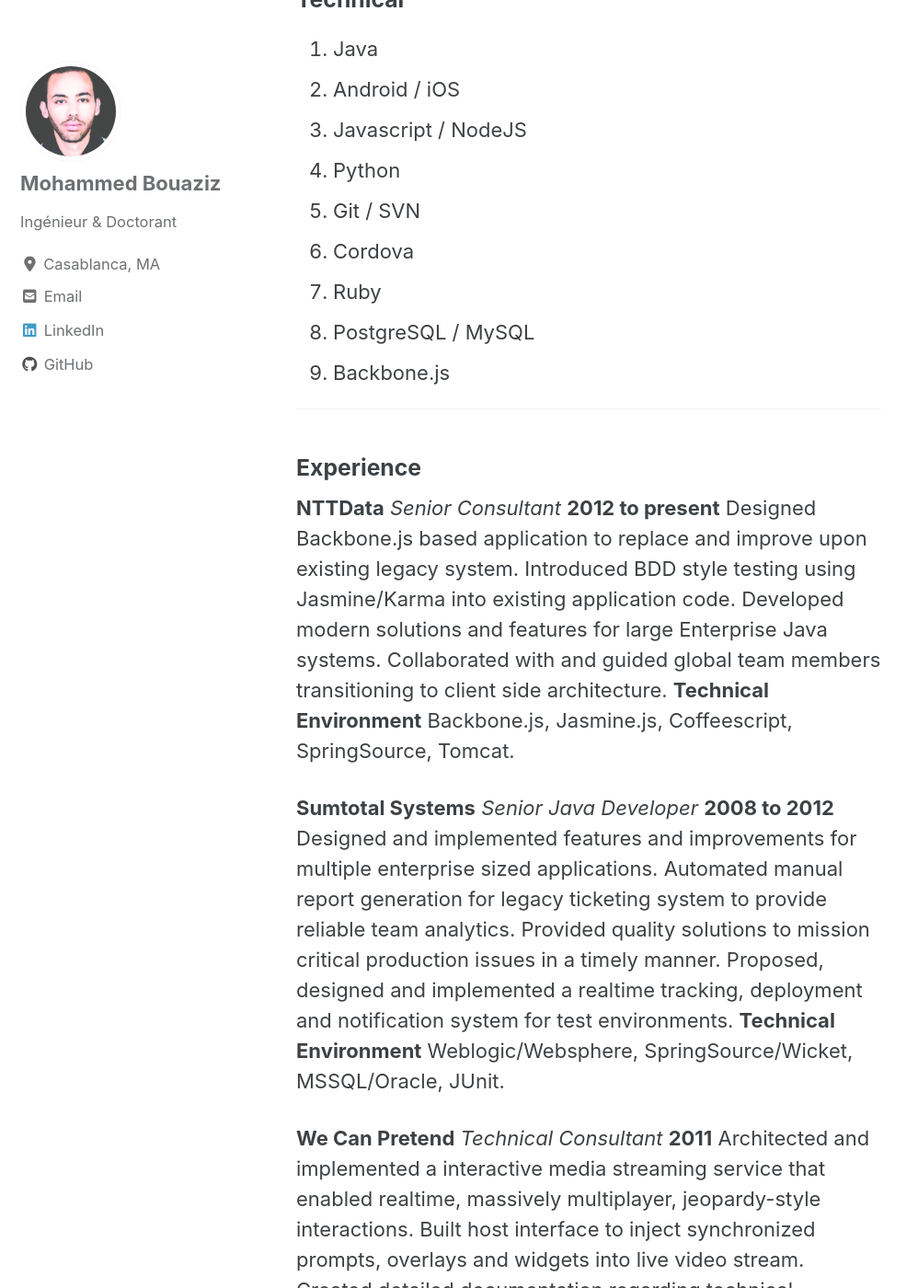
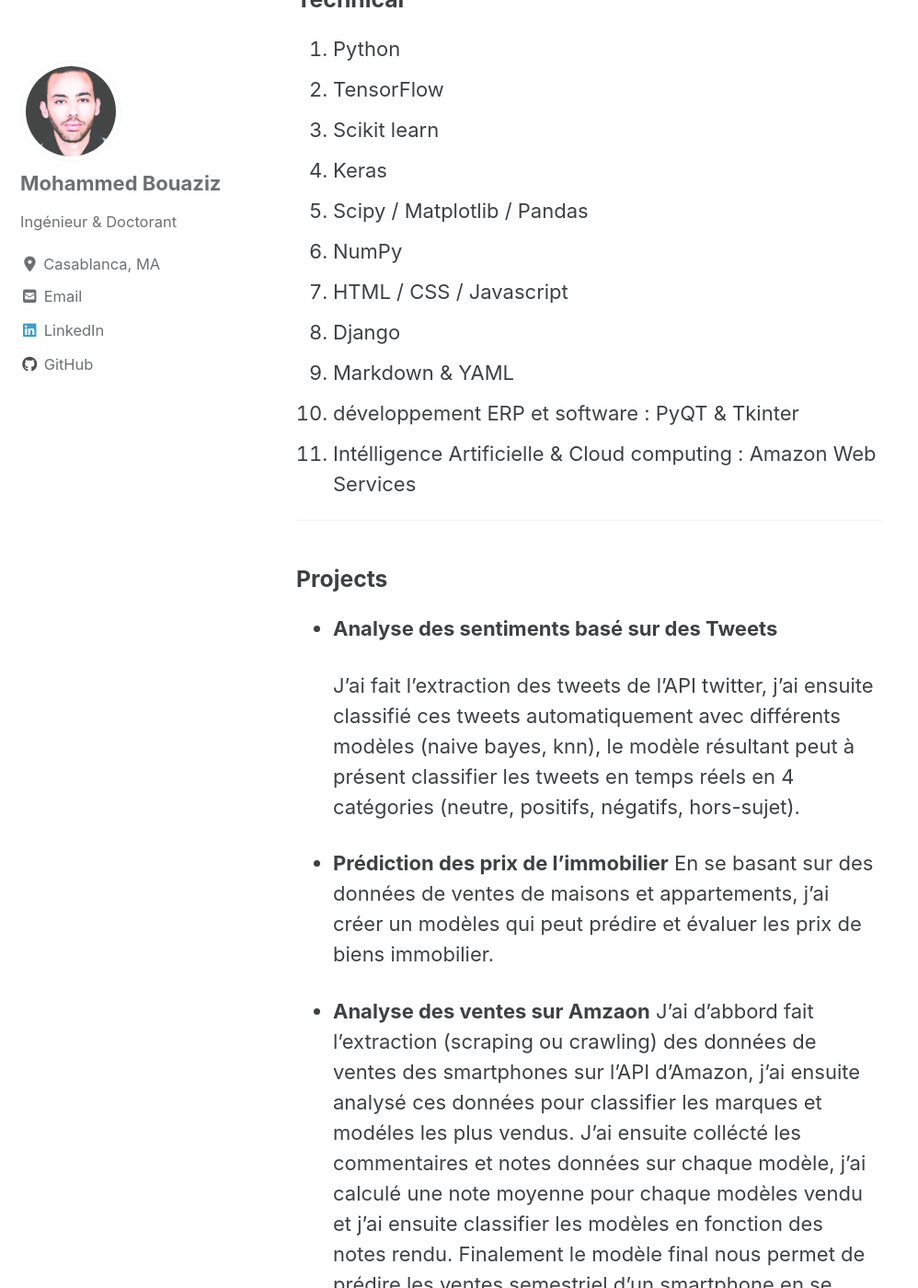
Before and after one commit to mohammed-bouaziz/mohammed-bouaziz.github.io, a Jekyll site: the page built from _pages/about.md, in a window 1280 px wide and 1400 px high, scrolled down 952 px. Shown: the whole window at 92% size, without its empty margins (0-998 px from the left). Built offline with Jekyll 4.4.1, drawn with Linux system fonts in a browser that asks for light colours; cached includes are drawn as plain includes; nearby versions of some CDN libraries; some of the changed text lies outside the part shown.

Commit message:
new art azaa

```diff
--- a/_pages/about.md
+++ b/_pages/about.md
@@ -5,86 +5,43 @@ header:
     image: "/images/hy.jpg"
 ---
 
-# David Hamp-Gonsalves
-## Senior Developer & Code Enthusiast
+# Mohammed BOUAZIZ
+## Ingénieur : Data Science & IT developpement
 
-> [davidhampgonsalves.com](http://www.davidhampgonsalves.com)
-> [davidhampgonsalves@gmail.com](mailto:davidhampgonsalves@gmail.com)
-> (902) 817-3574
+
+> [bouaziz.tech@gmail.com](mailto:bouaziz.tech@gmail.com)
+> Casablanca, Ma, 06-97-91-50-51
 
 ------
 
 ### Technical
 
-1. Java
-1. Android / iOS
-1. Javascript / NodeJS
 1. Python
-1. Git / SVN
-1. Cordova
-<!-- 1. Spring / Wicket -->
-1. Ruby
+1. TensorFlow
+1. Scikit learn
+1. Keras
+1. Scipy / Matplotlib / Pandas
+1. NumPy
+<!-- 1. Web -->
+1. HTML / CSS / Javascript
+1. Django
+1. Markdown & YAML
 <!-- 1. Weblogic / Websphere -->
 <!-- 1. Tomcat / Jetty -->
 <!-- 1. Oracle DB / MSSQL -->
-1. PostgreSQL / MySQL
-1. Backbone.js
-
-------
-
-### Experience
-
-**NTTData** *Senior Consultant* __2012 to present__
-	Designed Backbone.js based application to replace and improve upon existing legacy system.
-	Introduced BDD style testing using Jasmine/Karma into existing application code.
-	Developed modern solutions and features for large Enterprise Java systems.
-	Collaborated with and guided global team members transitioning to client side architecture.
-	**Technical Environment** Backbone.js, Jasmine.js, Coffeescript, SpringSource, Tomcat.
-
-**Sumtotal Systems** *Senior Java Developer* __2008 to 2012__
-	Designed and implemented features and improvements for multiple enterprise sized applications.
-	Automated manual report generation for legacy ticketing system to provide reliable team analytics.
-	Provided quality solutions to mission critical production issues in a timely manner.
-	Proposed, designed and implemented a realtime tracking, deployment and notification system for test environments.
-	**Technical Environment** Weblogic/Websphere, SpringSource/Wicket, MSSQL/Oracle, JUnit.
-
-**We Can Pretend** *Technical Consultant* __2011__
-	Architected and implemented a interactive media streaming service that enabled realtime, massively multiplayer, jeopardy-style interactions.
-	Built host interface to inject synchronized prompts, overlays and widgets into live video stream.
-	Created detailed documentation regarding technical requirements, project time lines and staffing guidelines for realizing total product offering.
-	**Technical Environment** Wowza Media Server, Adobe Flex, Javascript.
-
-<!--
-**Redline Distribution** *Web Application Developer* __2008__
-	Wrote a versatile Java EE based, database-driven, e-commerce system for the real time sale, processing and shipping of products available from external distributors such as Baker-Taylor and DeepDiscount.
-	The system interfaced with external distributors to ensure current inventory, status and price and used AJAX rich components to improve usability, convenience and efficiency.
-	**Technical Environment** JBoss, Seam, MySQL, Hibernate, JSF, RichFaces, EJB.
--->
-
-**CIBC** *Test Analyst* __2007 to 2008__
-	Eliminated manual testing processes with automated QTP scripts to increase productivity and limit repetitive human task based testing.
-	Worked cohesively with other developers and team members to plan, design and implement multi-system automated tests which simulate multiple users and roles.
-	**Technical Environment** VB, Quick Test Professional.
+1. développement ERP et software : PyQT & Tkinter
+1. Intélligence Artificielle & Cloud computing : Amazon Web Services
 
 ------
 
 ### Projects
 
-* **Ethical Barcode**
-	<a href=http://www.ethicalbarcode.com class=not-printed>ethicalbarcode.com</a>
-	Cordova based app(iOS & Android) that leverages a huge amalgamation of public data. Driven by over 30 web spiders, 15 webservices and multiple external databases it provides brand ratings from non-profit organisations by scanning product barcodes.
+* **Analyse des sentiments basé sur des Tweets**
 
-* **Halifax Crime Heatmap**
-	<a href=http://www.crimeheatmap.ca class=not-printed>crimeheatmap.ca</a>
-	HTML5 Animated heatmap visualising crimes in the city of Halifax. Built on a customised version Heatmap.js library which enables smooth animation. Won silver in the [Apps4Halifax](http://apps4halifax.ca/) city category.
+	J'ai fait l'extraction des tweets de l'API twitter, j'ai ensuite classifié ces tweets automatiquement avec différents modèles (naive bayes, knn), le modèle résultant peut à présent classifier les tweets en temps réels en 4 catégories (neutre, positifs, négatifs, hors-sujet).
 
-* **Foxish**
-	<a href=https://chrome.google.com/webstore/detail/jpgagcapnkccceppgljfpoadahaopjdb class=not-printed>chrome.google.com</a>
-	Chrome extension that enables Firefox-style live RSS feeds with over fifteen thousand active users a 4/5 star rating. Featured on [Gizmodo](http://gizmodo.com/5609633/10-add+ons-you-have-to-know-about-for-google-chrome) & [LifeHacker](http://lifehacker.com/5603602/foxish-live-rss-adds-live-bookmarks-to-google-chrome).
+* **Prédiction des prix de l'immobilier**
+	En se basant sur des données de ventes de maisons et appartements, j'ai créer un modèles qui peut prédire et évaluer les prix de biens immobilier.
 
-------
-
-### Education
-
-**Bachelor of Technology (Software Development)** __2003 to 2007__
-	Seneca College of Applied Arts and Technology (Seneca@York), Toronto, Ontario
+* **Analyse des ventes sur Amzaon**
+	J'ai d'abbord fait l'extraction (scraping ou crawling) des données de ventes des smartphones sur l'API d'Amazon, j'ai ensuite analysé ces données pour classifier les marques et modéles les plus vendus. J'ai ensuite collécté les commentaires et notes données sur chaque modèle, j'ai calculé une note moyenne pour chaque modèles vendu et j'ai ensuite classifier les modèles en fonction des notes rendu. Finalement le modèle final nous permet de prédire les ventes semestriel d'un smartphone en se basant sur les notes des 50 premièrs clients.
```
